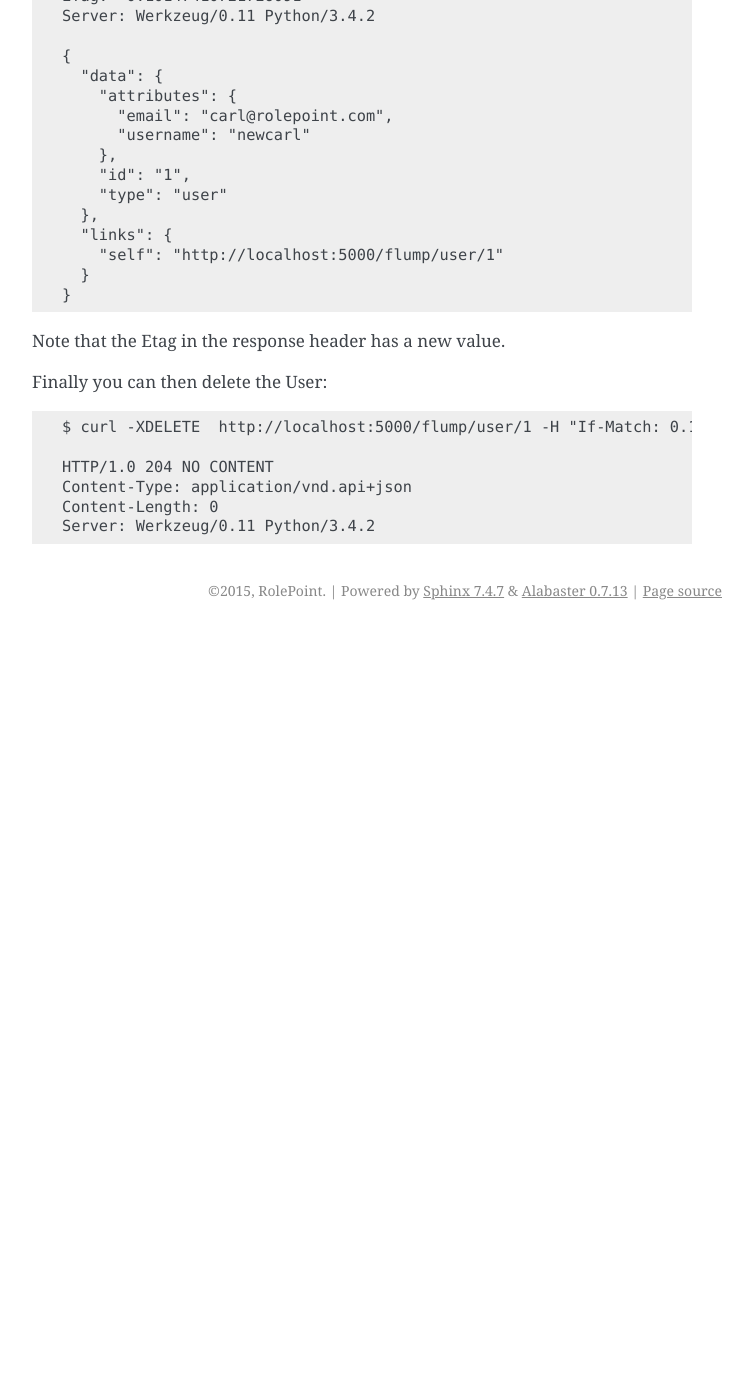
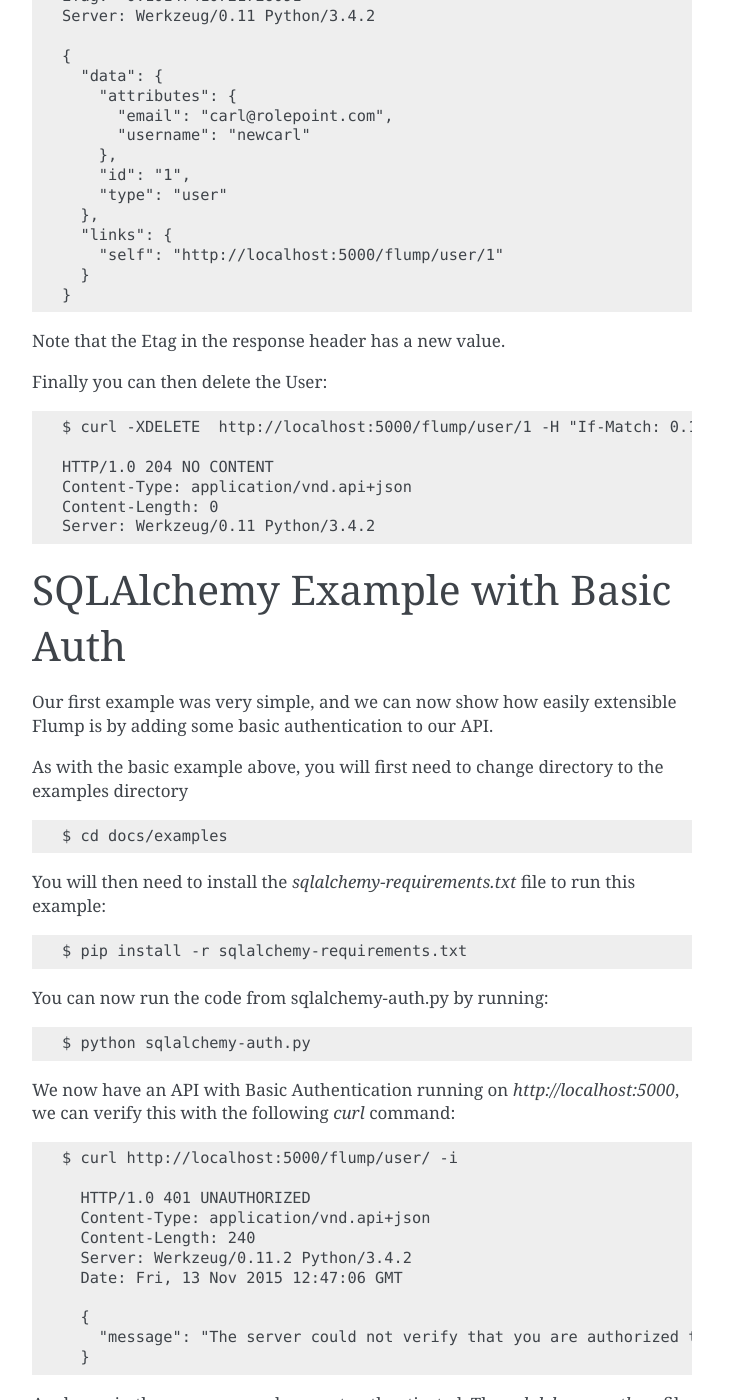
Before and after one commit to rolepoint/flump, a Sphinx documentation site: the page built from docs/examples.rst, in a window 1280 px wide and 1400 px high, scrolled down 1899 px. Shown: the whole window, without its empty margins (388-1141 px from the left). Built offline with Sphinx 7.4.7, drawn with Linux system fonts in a browser that asks for light colours; before the commit the page ends 2529 px from its top, so only the background shows below that; some of the changed text lies outside the part shown.

Commit message:
More examples

```diff
--- a/README.rst
+++ b/README.rst
@@ -6,6 +6,11 @@
 
 Marshmallow is used to provide the Schemas against which data is
 validated and returned.
+
+Flump tries to be as flexible as possible, giving no strong opinions/implementations
+for many common API features, such as; pagination, filtering, ordering, authentication etc..
+Instead Flump provides easily mixed in classes which also provide a common interface for extending
+itself to your needs.
 
 Example Usage
 -------------
--- a/docs/examples.rst
+++ b/docs/examples.rst
@@ -1,4 +1,4 @@
-SQlAlchemy example
+Simple SQlAlchemy example
 ====================
 
 First off you will need to change directory to the examples directory
@@ -13,11 +13,11 @@
 
     $ pip install -r sqlalchemy-requirements.txt
 
-You can now run the code from sqlalchemy-user.py by running:
+You can now run the code from sqlalchemy-basic.py by running:
 
 ::
 
-    $ python sqlalchemy-user.py
+    $ python sqlalchemy-basic.py
 
 You now have a running CRUD API for a User model. You can query for all of the entities:
 
@@ -126,3 +126,189 @@
     Content-Type: application/vnd.api+json
     Content-Length: 0
     Server: Werkzeug/0.11 Python/3.4.2
+
+
+SQLAlchemy Example with Basic Auth
+==============================
+
+Our first example was very simple, and we can now show how easily extensible Flump is by adding some basic
+authentication to our API.
+
+As with the basic example above, you will first need to change directory to the examples directory
+
+::
+
+    $ cd docs/examples
+
+You will then need to install the `sqlalchemy-requirements.txt` file to run this example:
+
+::
+
+    $ pip install -r sqlalchemy-requirements.txt
+
+You can now run the code from sqlalchemy-auth.py by running:
+
+::
+
+    $ python sqlalchemy-auth.py
+
+We now have an API with Basic Authentication running on `http://localhost:5000`, we can verify this
+with the following `curl` command:
+
+::
+
+    $ curl http://localhost:5000/flump/user/ -i
+
+      HTTP/1.0 401 UNAUTHORIZED
+      Content-Type: application/vnd.api+json
+      Content-Length: 240
+      Server: Werkzeug/0.11.2 Python/3.4.2
+      Date: Fri, 13 Nov 2015 12:47:06 GMT
+
+      {
+        "message": "The server could not verify that you are authorized to access the URL requested.  You either supplied the wrong credentials (e.g. a bad password), or your browser doesn't understand how to supply the credentials required."
+      }
+
+As shown in the response, we have not authenticated. The `sqlalchemy-auth.py` file has helpfully created a User for us, so we can
+run the same example as above, but include the Basic Authentication needed to authenticate:
+
+::
+
+    $ curl http://localhost:5000/flump/user/ -u"test@test.com:password" -i
+
+      HTTP/1.0 200 OK
+      Content-Type: application/vnd.api+json
+      Content-Length: 237
+      Server: Werkzeug/0.11.2 Python/3.4.2
+      Date: Fri, 13 Nov 2015 12:55:29 GMT
+
+      {
+        "data": [
+          {
+            "attributes": {
+              "email": "test@test.com"
+            },
+            "id": "1",
+            "type": "user"
+          }
+        ],
+        "links": {
+          "self": "http://localhost:5000/flump/user/"
+        },
+        "meta": {
+          "total_count": 1
+        }
+      }
+
+Notice the response body does not include the password of our User (hashed or otherwise)!
+
+We can then run any of the same commands as in the simple Sqlalchemy example above, remembering to include the required username and password in our requests.
+
+
+Example with limited HTTP Methods
+==================================
+
+Now say we only wish to support creating and retrieving entities, we can do this by following the example
+shown in `limited-http-methods.py`
+
+As with the examples above, you will first need to change directory to the examples directory
+
+::
+
+    $ cd docs/examples
+
+You will then need to install the `sqlalchemy-requirements.txt` file to run this example:
+
+::
+
+    $ pip install -r limited-http-methods-requirements.txt
+
+You can now run the code from sqlalchemy-auth.py by running:
+
+::
+
+    $ python limited-http-methods.py
+
+First off we check we can create a User:
+
+::
+
+    $ curl -XPOST http://localhost:5000/flump/user/ -H "Content-Type: application/json" -d '{"data": {"attributes": {"name": "carl"}, "type": "user"}}' -i
+
+    HTTP/1.0 201 CREATED
+  Content-Type: application/vnd.api+json
+  Content-Length: 169
+  Location: https://localhost:5000/flump/user/1
+  ETag: "3aed8692-ab10-42f2-ab67-3b24b20b8669"
+  Server: Werkzeug/0.11 Python/3.4.2
+
+  {
+    "data": {
+      "attributes": {
+        "name": "carl"
+      },
+      "id": "1",
+      "type": "user"
+    },
+    "links": {
+      "self": "https://localhost:5000/flump/user/1"
+    }
+  }
+
+We then check we can retrieve the User:
+
+::
+
+    curl http://localhost:5000/flump/user/1 -i
+
+    HTTP/1.0 200 OK
+    Content-Type: application/vnd.api+json
+    Content-Length: 168
+    ETag: "3aed8692-ab10-42f2-ab67-3b24b20b8669"
+    Server: Werkzeug/0.11 Python/3.4.2
+
+    {
+      "data": {
+        "attributes": {
+          "name": "carl"
+        },
+        "id": "1",
+        "type": "user"
+      },
+      "links": {
+        "self": "http://localhost:5000/flump/user/1"
+      }
+    }
+
+Which also works! Now let's see what happens when we try to update our User:
+
+::
+
+    $ curl -XPATCH http://localhost:5000/flump/user/1 -H "Content-Type: application/json" -d '{"data": {"attributes": {"name": "newcarl"}, "type": "user", "id": "1"}}' -H "If-Match: 3aed8692-ab10-42f2-ab67-3b24b20b8669" -i
+
+    HTTP/1.0 501 NOT IMPLEMENTED
+    Content-Type: application/vnd.api+json
+    Content-Length: 83
+    Server: Werkzeug/0.11 Python/3.4.2
+
+    {
+      "message": "The server does not support the action requested by the browser."
+    }
+
+We see that this HTTP method is not implemented. And trying to `DELETE` our User:
+
+::
+
+    $ curl -XDELETE http://localhost:5000/flump/user/1 -H "If-Match: 3aed8692-ab10-42f2-ab67-3b24b20b8669" -i
+
+    HTTP/1.0 501 NOT IMPLEMENTED
+    Content-Type: application/vnd.api+json
+    Content-Length: 83
+    Server: Werkzeug/0.11 Python/3.4.2
+    Date: Fri, 13 Nov 2015 13:19:34 GMT
+
+    {
+      "message": "The server does not support the action requested by the browser."
+    }
+
+We see that this is not supported either.
--- /dev/null
+++ b/docs/examples/limited-http-methods-requirements.txt
@@ -0,0 +1,2 @@
+Flask-SQLAlchemy==2.1
+-e ../.. # Installs flump as a package
--- /dev/null
+++ b/docs/examples/limited-http-methods.py
@@ -0,0 +1,64 @@
+from collections import namedtuple
+import uuid
+
+
+from flask import Flask
+from flump import FlumpSchema, FlumpBlueprint
+from flump.base_view import BaseFlumpView
+from flump.methods.get_many import GetMany
+from flump.methods.get_single import GetSingle
+from flump.methods.post import Post
+from marshmallow import fields
+
+# Our non-persistent "database"
+INSTANCES = []
+
+# The "model" we will be storing in our "database"
+User = namedtuple('User', ('id', 'etag', 'name'))
+
+
+# Our FlumpSchema, as we are only supporing GET and POST, we don't need to
+# implement the `update_entity` method.
+class UserSchema(FlumpSchema):
+    name = fields.Str(required=True)
+
+    def create_entity(self, data):
+        entity = User(str(len(INSTANCES) + 1), uuid.uuid4(), data['name'])
+        INSTANCES.append(entity)
+        return entity
+
+
+# Our FlumpView, as we are only supporing GET and POST, we don't need to
+# implement the `delete_entity` method. We also only inherit from the
+# BaseFlumpView class, and mixin the `Get`, `GetMany` and `Post` methods.
+class UserView(GetMany, GetSingle, Post, BaseFlumpView):
+    def get_entity(self, entity_id):
+        try:
+            _id = int(entity_id)
+        except ValueError:
+            return
+
+        if _id <= len(INSTANCES):
+            return INSTANCES[_id - 1]
+
+    def get_total_entities(self, **kwargs):
+        return len(INSTANCES)
+
+    def get_many_entities(self, **kwargs):
+        return INSTANCES
+
+
+# Instantiate our FlumpBlueprint ready for hooking up to our Flask app.
+blueprint = FlumpBlueprint(
+    'flump-example', __name__,
+    flump_views=[UserView(UserSchema, 'user', '/user/')]
+)
+
+# Create our app and register our Blueprint
+app = Flask(__name__)
+app.register_blueprint(blueprint, url_prefix='/flump')
+
+
+# Finally run the app.
+if __name__ == "__main__":
+    app.run()
--- /dev/null
+++ b/docs/examples/sqlalchemy-auth.py
@@ -0,0 +1,141 @@
+import random
+
+from flask import Flask, request
+from flask.ext.sqlalchemy import SQLAlchemy
+from flump import FlumpSchema, FlumpView, FlumpBlueprint
+from marshmallow import fields
+from werkzeug.exceptions import Unauthorized
+from werkzeug.security import generate_password_hash, check_password_hash
+
+# Create a basic Flask app and set it to use SQLite.
+app = Flask(__name__)
+app.config['SQLALCHEMY_DATABASE_URI'] = 'sqlite:////tmp/auth-test.db'
+
+# Register the app with SQLAlchemy
+db = SQLAlchemy(app)
+
+
+# Define our User model, we include a password field which is write only,
+# and a method for verifying the password. We also include an email field and
+# ensure it is unique, this will allow us to use it as the identifier for our
+# User when authenticating them.
+class User(db.Model):
+    __tablename__ = 'user'
+
+    id = db.Column(db.Integer, primary_key=True)
+    email = db.Column(db.Text, unique=True)
+    _password = db.Column(db.Text)
+
+    # All Flump models must have an etag field.
+    etag = db.Column(db.Float)
+
+    def __init__(self, *args, password=None, **kwargs):
+        super().__init__(*args, **kwargs)
+        if password:
+            self.password = password
+
+    @property
+    def password(self):
+        raise ValueError("password is write only.")
+
+    @password.setter
+    def password(self, value):
+        self._password = generate_password_hash(value, method='pbkdf2:sha256')
+
+    def verify_password(self, password):
+        return check_password_hash(self._password, password)
+
+
+# Define our User Schema, note that `password` is `load_only`, so we will never
+# write out the password as part of our api.
+class UserSchema(FlumpSchema):
+    username = fields.Str()
+    email = fields.Email()
+
+    password = fields.Str(load_only=True)
+
+    def update_entity(self, existing_entity, data):
+        # Update the passed `existing_entity`.
+        for k, v in data.items():
+            setattr(existing_entity, k, v)
+
+        # Ensure the etag is updated.
+        existing_entity.etag = random.random()
+        return existing_entity
+
+    def create_entity(self, data):
+        # Note that as this is a new model it must be added to the session
+        model = User(etag=random.random(), **data)
+        db.session.add(model)
+        # We must flush the session so an ID is assigned to our Model, and we
+        # can therefore return the ID.
+        db.session.flush()
+        return model
+
+
+# Define our FlumpView class with the necessary methods overridden.
+class UserView(FlumpView):
+    def get_many_entities(self):
+        return User.query.all()
+
+    def get_total_entities(self):
+        return User.query.count()
+
+    def get_entity(self, entity_id):
+        return User.query.get(entity_id)
+
+    def delete_entity(self, entity):
+        db.session.delete(entity)
+
+
+# Instantiate our FlumpBlueprint ready for hooking up to our Flask app.
+blueprint = FlumpBlueprint(
+    'flump-example', __name__,
+    flump_views=[UserView(UserSchema, 'user', '/user/')]
+)
+
+
+# Define some request teardown, this is necessary to either commit, or rollback
+# our changes depending on whether an exception occurred while handling the
+# request.
+@blueprint.teardown_request
+def teardown(exception=None):
+    if exception:
+        db.session.rollback()
+    else:
+        db.session.commit()
+
+
+# We need to check the auth of our user when they make any requests.
+@blueprint.before_request
+def check_auth(*args, **kwargs):
+    # Check they have included auth
+    auth = request.authorization
+    if not auth:
+        # Make use of flump error handling, this will return a nicely formatted
+        # 401 response
+        raise Unauthorized
+
+    # Get the user with the passed in email address
+    user = User.query.filter_by(email=auth.username).first()
+
+    # If no User exists, or the password is incorrect, raise Unauthorized.
+    if not (user and user.verify_password(auth.password)):
+        raise Unauthorized
+
+
+# Register the FlumpBlueprint on our app.
+app.register_blueprint(blueprint, url_prefix='/flump')
+
+# Create our models in SQLite.
+db.create_all()
+
+# Let's ensure there is a default User for use in this example
+if not User.query.filter_by(email='test@test.com').count():
+    db.session.add(User(email='test@test.com', password='password'))
+    db.session.commit()
+
+
+# Finally run the app.
+if __name__ == "__main__":
+    app.run()
--- a/docs/examples/sqlalchemy-user.py
+++ b/docs/examples/sqlalchemy-basic.py
@@ -7,7 +7,7 @@
 
 # Create a basic Flask app and set it to use SQLite.
 app = Flask(__name__)
-app.config['SQLALCHEMY_DATABASE_URI'] = 'sqlite:////tmp/test.db'
+app.config['SQLALCHEMY_DATABASE_URI'] = 'sqlite:////tmp/basic-test.db'
 
 # Register the app with SQLAlchemy
 db = SQLAlchemy(app)
```
